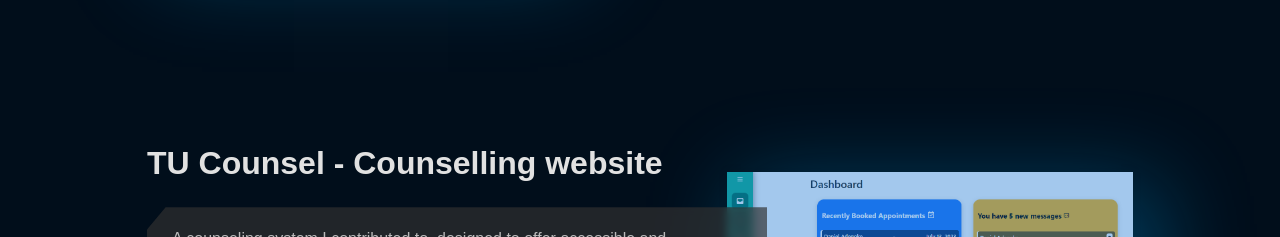
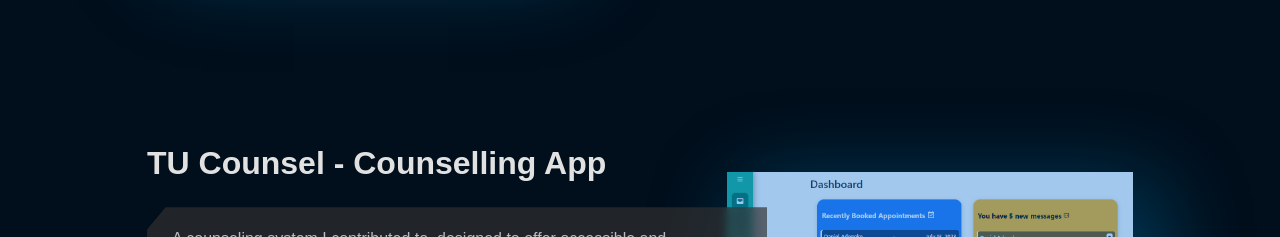
Before and after one commit to Topman-14/portfolio, a Next.js app: page / in a window 1280 px wide. Shown: the part 2940-3177 px from the top of the page. Built offline with nearby package versions, Linux system fonts and the light colour scheme; a web font is replaced by a local one.

Commit message:
stuff i dont remember

```diff
--- /dev/null
+++ b/app/components/Contact.jsx
@@ -0,0 +1,7 @@
+import React from 'react'
+
+export default function Contact() {
+  return (
+    <div>Contact</div>
+  )
+}
--- a/app/components/Hero.jsx
+++ b/app/components/Hero.jsx
@@ -19,7 +19,7 @@ function Hero({darkMode}) {
               From implementing user interfaces to optimizing backend systems,
               I take pride in delivering top-notch software that exceeds expectations 🚀.
             </p>
-            <Link href={"/Resume_Akinkuade_Temitope.docx.pdf"} download="Resume-Topman" target="_blank" rel="noreferrer">
+            <Link href={"/Resume_Akinkuade_Temitope.pdf"} target="_blank" rel="noreferrer">
               <Button isFilled={true} text={"Download Resume"} icon={"download"} isDarkMode={darkMode}/>
             </Link>
           </div>
--- a/app/data.js
+++ b/app/data.js
@@ -19,7 +19,7 @@ const projects = [
     },
     {
         id:3,
-        title:"TU Counsel - Counselling website",
+        title:"TU Counsel - Counselling App",
         description:"A counseling system I contributed to, designed to offer accessible and convenient services to students through web-based resources, live chat, and appointment booking options.",
         stack:["Django", "Sqlite", "JavaScript", "YouTube API", "Google Calender API"],
         image:"/images/tucounsel.png",
```
Also changed, not shown: app/styles/Contact.module.css (added), app/styles/Tile.module.css (deleted), 1 other file (tests, documents, lock files or other folders).
